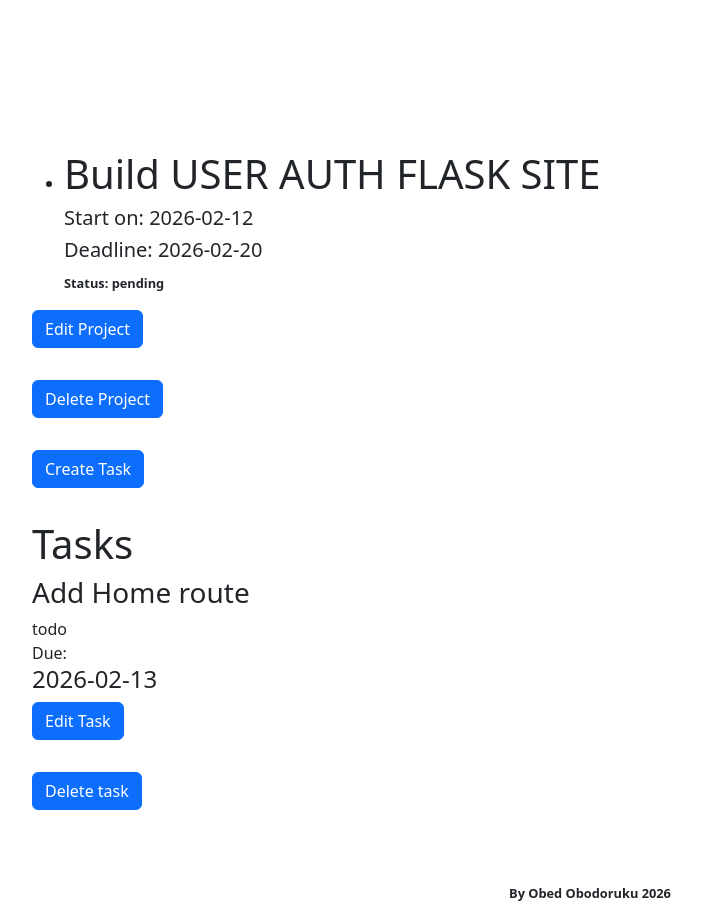
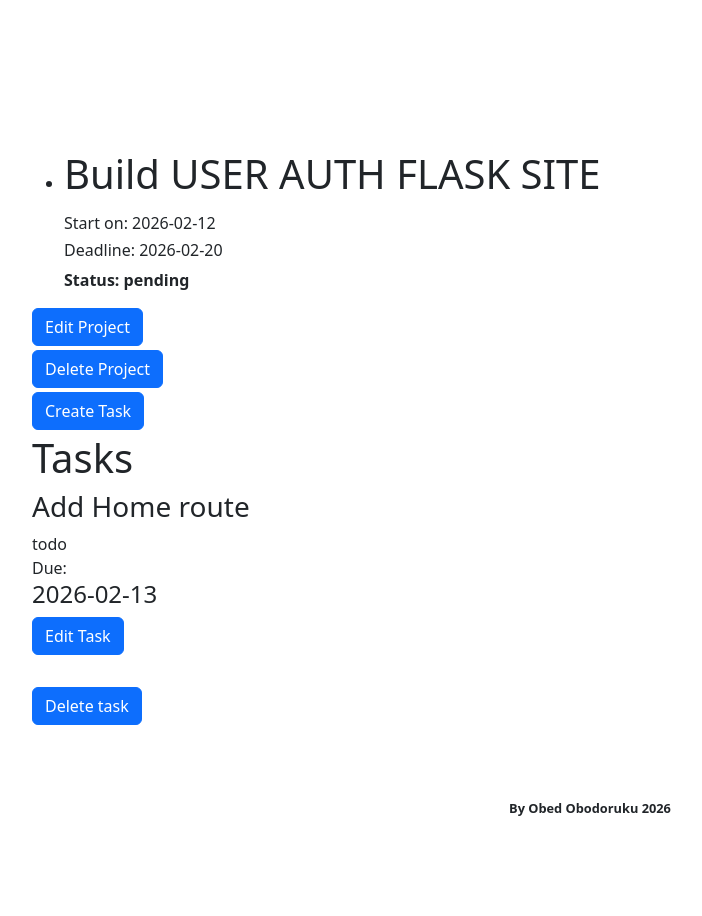
Before and after one commit to obedobodoruku/freelancer-cms, a Flask app: page /project/1 in a window 1280 px wide. Shown: the part 73-989 px from the top of the page, without its empty margins (50-752 px from the left). After the commit the page ends 889 px from the top, so only its background shows below. Run offline with Flask 3, Linux system fonts and the light colour scheme; a user stored in the database is signed in.

Commit message:
btn spacing corrected and additional ui update

```diff
--- a/app/static/main.css
+++ b/app/static/main.css
@@ -26,7 +26,6 @@
     display: flex;
     flex-direction: row;
     align-items: center;
-    justify-content: center;
     gap: 30px;
     list-style: none;
 }
@@ -95,6 +94,10 @@ footer {
 }
 
 @media screen and (max-width: 480px) {
+    body {
+        font-size: 1rem;
+    }
+
     .links {
         padding: 7px;
     }
@@ -104,6 +107,6 @@ footer {
     }
 
     .links > li > a {
-        font-size: 0.8rem;
+        font-size: 1rem;
     }
 }
--- a/app/templates/project.html
+++ b/app/templates/project.html
@@ -6,37 +6,39 @@
             <li>
                 <div>
                     <h1>{{ project.title }}</h1>
-                    <span>{{ project.description }}</span>
-                    <h5>
+                    <div class="mb-3">
+                        <span>{{ project.description }}</span>
+                    </div>
+                    <h6>
                         Start on:
                         <span>{{ project.start_date }}</span>
-                    </h5>
-                    <h5>
+                    </h6>
+                    <h6>
                         Deadline:
                         <span>{{ project.deadline }}</span>
-                    </h5>
-                    <span class="span">Status: {{ project.status }}</span>
+                    </h6>
+                    <span style="font-weight: bolder;">Status: {{ project.status }}</span>
                 </div>
 
             </li>
         </ul>
 
 
-        <div style="margin-bottom: 24px;">
+        <div class="mb-1">
             <a href="{{ url_for('edit_project', project_id=project.id) }}">
-                <button class="btn btn-primary mb-2">Edit Project</button>
+                <button class="btn btn-primary">Edit Project</button>
             </a>
         </div>
 
-        <div style="margin-bottom: 24px;">
+        <div class="mb-1">
             <form method="POST" action="{{ url_for('delete_project', project_id=project.id) }}">
-                <button class="btn btn-primary mb-2" type="submit">Delete Project</button>
+                <button class="btn btn-primary" type="submit">Delete Project</button>
             </form>
         </div>
 
-        <div style="margin-bottom: 24px;">
+        <div class="mb-1">
             <form method="POST" action="{{ url_for('create_task', project_id=project.id) }}">
-                <button class="btn btn-primary mb-2" type="submit">Create Task</button>
+                <button class="btn btn-primary" type="submit">Create Task</button>
             </form>
         </div>
 
```
Also changed, not shown: app/templates/clients.html (+9 -7 lines), instance/app.db.
